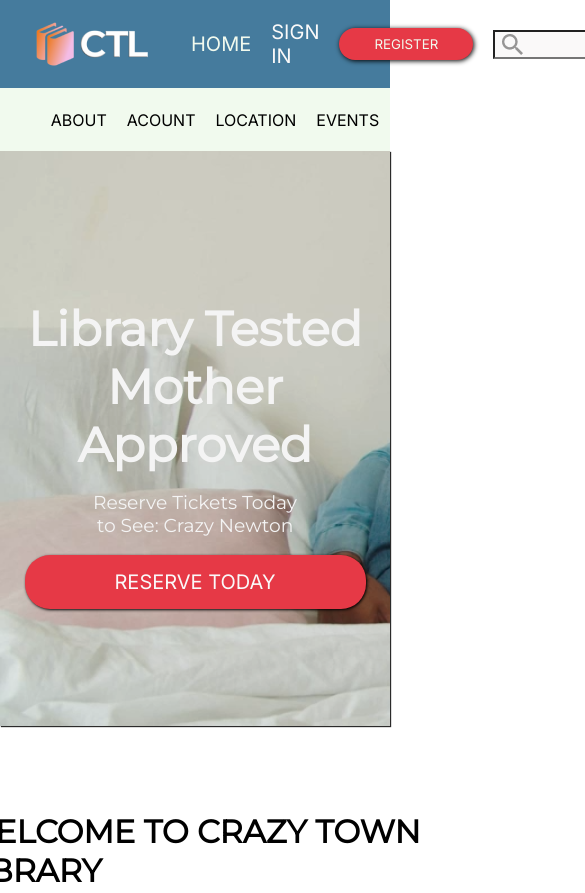
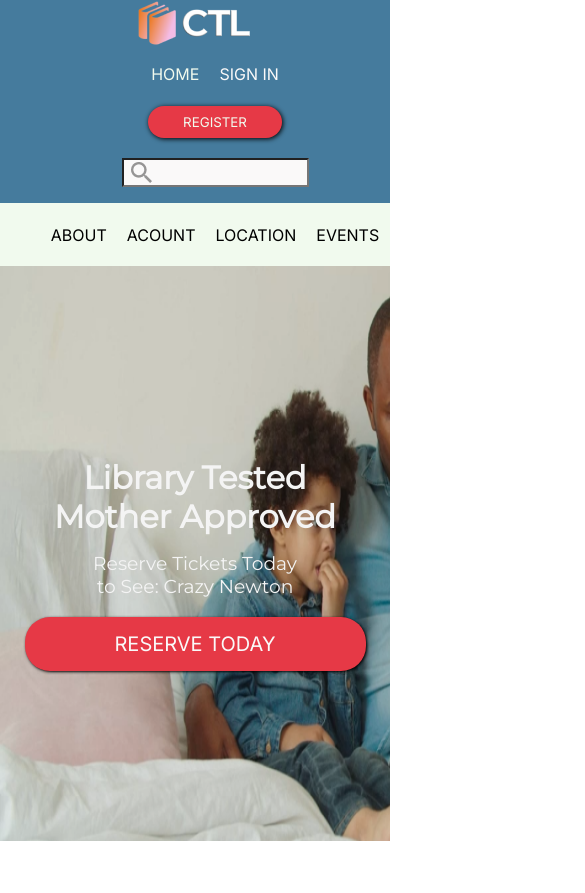
Before and after one commit to IamJesseP/CrazyTownLibrary, a plain HTML site: page index.html in a window 390 px wide. Shown: the top 893 px of the page, 585 px wide, since content can reach past the window. Drawn offline with Linux system fonts and the light colour scheme.

Commit message:
Add media query style changes for mobile

```diff
--- a/styles.css
+++ b/styles.css
@@ -101,13 +101,15 @@ a {
     justify-content: center;
     align-items: center;
     min-height: 575px;
-    background: url("assets/herocover.png") no-repeat;
-    background-size: cover;
     font-family: 'Montserrat';
     font-weight: 800;
     text-align: center;
     color: #f4f4f4;
-    box-shadow: 1px 1px 1px rgb(43, 42, 42);
+}
+
+.herosection{
+    background: url("assets/herocover.png") no-repeat;
+    background-size: cover;
 }
 
 .aboutherosection{
@@ -214,7 +216,7 @@ a {
     font-size: 18px;
     flex-direction: column;
     max-height: 50%;
-    max-width: 30%;
+    max-width: 80%;
     padding: 0px 15px;
     margin-top: -25px;
 }
@@ -559,3 +561,67 @@ font-size: 18px;
     font-size: 80%;
 
 }
+
+@media (max-width: 450px){
+    body{
+        font-size: 1.0em;
+    }
+
+    nav{
+        justify-content: center;
+        flex-wrap: wrap;
+        background-color: #457B9D;
+        min-height: 68px;
+        padding: 0px 35px;
+        font-size: 1em;
+        font-weight: 400;
+        line-height: 24px;
+        color: #FAF9F9;
+    }
+
+    nav > ul {
+        flex-wrap: wrap;
+        list-style-type: none;
+    }
+    .navsearch{
+        padding: 5px 3px;
+        background: url("assets/searchicon.png") no-repeat scroll 7px 7px;
+        background-position-y: center;
+        background-color: #FAF9F9;
+
+    }
+
+    .herosection{
+        background: url("assets/herocover.png") no-repeat;
+        background-size: 850px 600px;
+    }
+
+    .herosection > h1 {
+        font-size: 32px;
+        font-weight: 900;
+        margin-bottom: -2px;
+    }
+
+
+    .introsummary > p{
+        width: 350px;
+        font-weight: 300;
+        font-size: 14px;
+        line-height: 23px;
+        text-align: center;
+    }
+
+    .eventdesc{
+        min-width: 350px;
+    }
+
+
+    .eventdesc > h4 {
+        padding: 3px 8px 0px 8px;
+    }
+
+    .eventdesc > p {
+        font-size: 10px;
+    }
+
+}
```
Also changed, not shown: about.html (+1 -1 lines).
